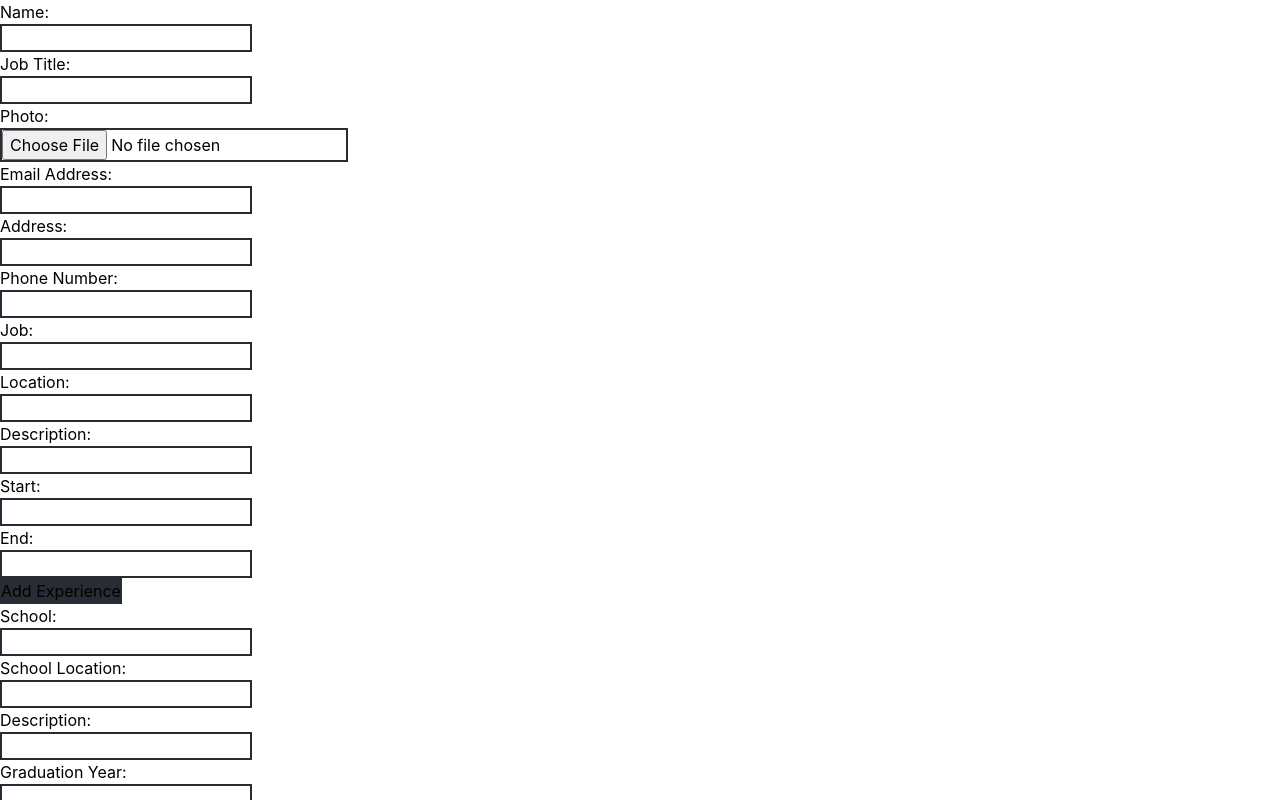
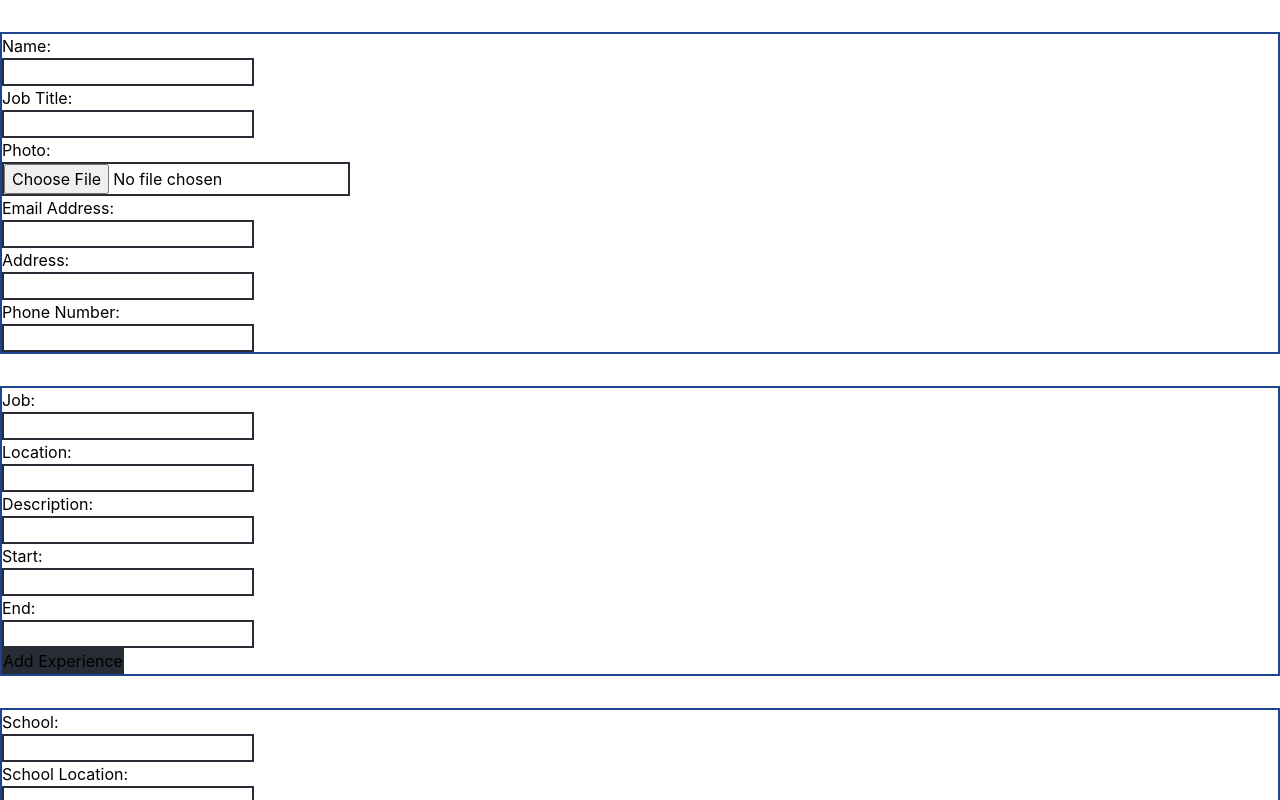
Before and after one commit to Sty6x/cv-application-maker, a React (Create React App) app: page / in a window 1280 px wide. Shown: the top 800 px of the page. Built offline with nearby package versions, Linux system fonts and the light colour scheme.

Commit message:
termporary styling

```diff
--- a/src/App.css
+++ b/src/App.css
@@ -7,3 +7,7 @@ button {
 	background-color: #282c34;
 	border: #282c34 solid 1px;
 }
+#app-container> div{
+	border: #1f448e solid 2px;
+	margin-top: 2em;
+}
```
Also changed, not shown: src/components/personalInfo-component/personalInfoHeader.js (+6 -7 lines), 1 other file (tests, documents, lock files or other folders).
